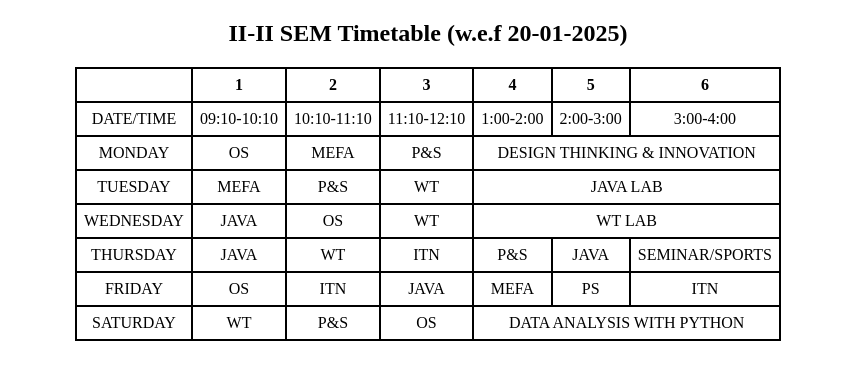
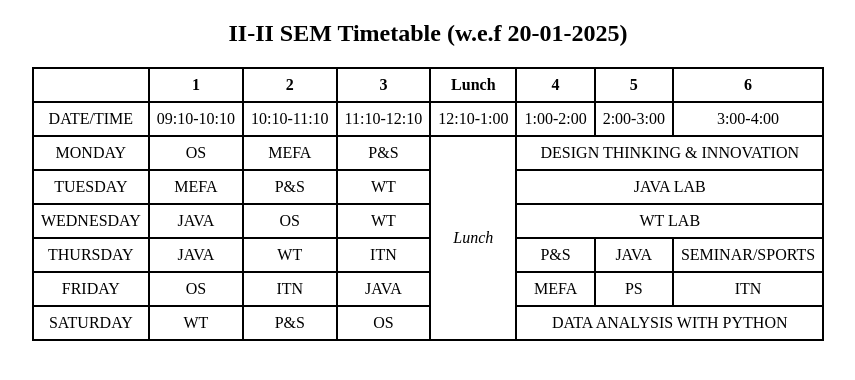
Before and after one commit to HarshithaLikitha/Time-table, a plain HTML site: page index.html in a window 1280 px wide. Shown: the whole page, without its empty margins (212-1067 px from the left). Drawn offline with Linux system fonts and the light colour scheme.

Commit message:
Update index.html

```diff
--- a/index.html
+++ b/index.html
@@ -27,6 +27,7 @@
             <th>1</th>
             <th>2</th>
             <th>3</th>
+            <th>Lunch</th>
             <th>4</th>
             <th>5</th>
             <th>6</th>
@@ -36,6 +37,7 @@
             <td>09:10-10:10</td>
             <td>10:10-11:10</td>
             <td>11:10-12:10</td>
+            <td>12:10-1:00</td>
             <td>1:00-2:00</td>
             <td>2:00-3:00</td>
             <td>3:00-4:00</td>
@@ -45,6 +47,7 @@
             <td>OS</td>
             <td>MEFA</td>
             <td>P&S</td>
+            <td rowspan="6"><i>Lunch</i></td>
             <td colspan="3">DESIGN THINKING & INNOVATION</td>
         </tr>
         <tr>
```
